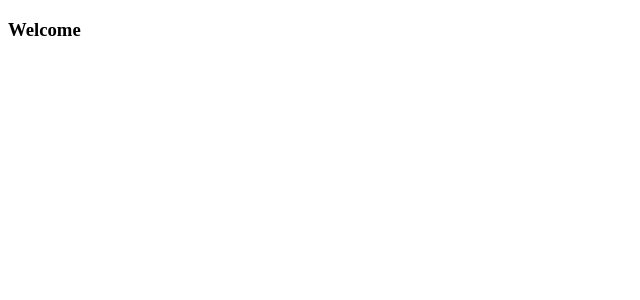
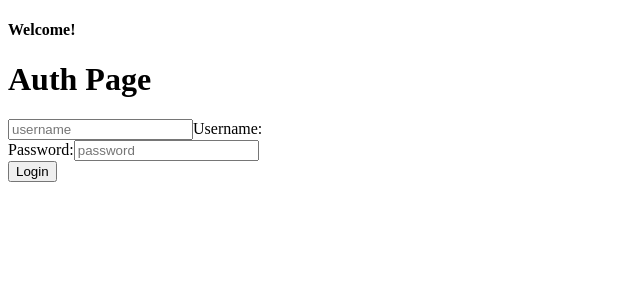
Before and after one commit to MRAMACHANDRAMOORTHI/Learn, a React (Vite) app: page / in a window 1280 px wide. Shown: the top 300 px of the page, without its empty margins (0-640 px from the left). Built offline with nearby package versions, Linux system fonts and the light colour scheme.

Commit message:
Change of app

```diff
--- a/src/App.tsx
+++ b/src/App.tsx
@@ -1,17 +1,14 @@
+import Auth from "./components/auth"
+
 // import './App.css'
-
-import Sample from "./Sample"
-
 function App() {
-
-
   return (
     <>
       <div>
-        <h3>Welcome</h3>
+        <h4>Welcome!</h4>
+        <Auth />
       </div>
     </>
   )
 }
-
 export default App
--- a/src/Sample.tsx
+++ /dev/null
@@ -1 +0,0 @@
-What Happened ?
--- /dev/null
+++ b/src/components/Auth.tsx
@@ -0,0 +1,29 @@
+import { SetStateAction, useState } from "react";
+
+const Auth = () => {
+
+    const [username, setUsername] = useState("");
+    const [password, setPassword] = useState("");
+
+    const signIn = () =>{
+
+    }
+
+
+  return (
+    <>
+    <div>
+        <h1>Auth Page</h1>
+            <input type="text" placeholder="username" onChange={(event)=> setUsername(event.target.value)} />
+            <label>Username:</label>
+            <br/>
+            <label>Password:</label>
+            <input type="password" placeholder="password" onChange={(event) => setPassword(event.target.value)} />
+            <br/>
+            <button onClick={signIn}>Login</button>
+    </div>
+    </>
+  )
+}
+
+export default Auth
```
Also changed, not shown: 1 other file (tests, documents, lock files or other folders).
